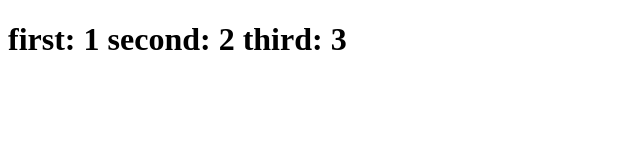
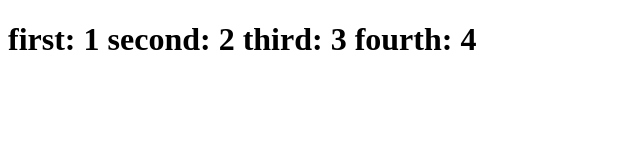
Before and after one commit to min3eo/repo, a plain HTML site: page index.html in a window 1280 px wide. Shown: the whole page, without its empty margins (0-640 px from the left). Drawn offline with Linux system fonts and the light colour scheme.

Commit message:
Fourth commit

```diff
--- a/index.html
+++ b/index.html
@@ -10,6 +10,7 @@
         first: 1
         second: 2
         third: 3
+        fourth: 4
     </h1>
 </body>
 </html>
```
